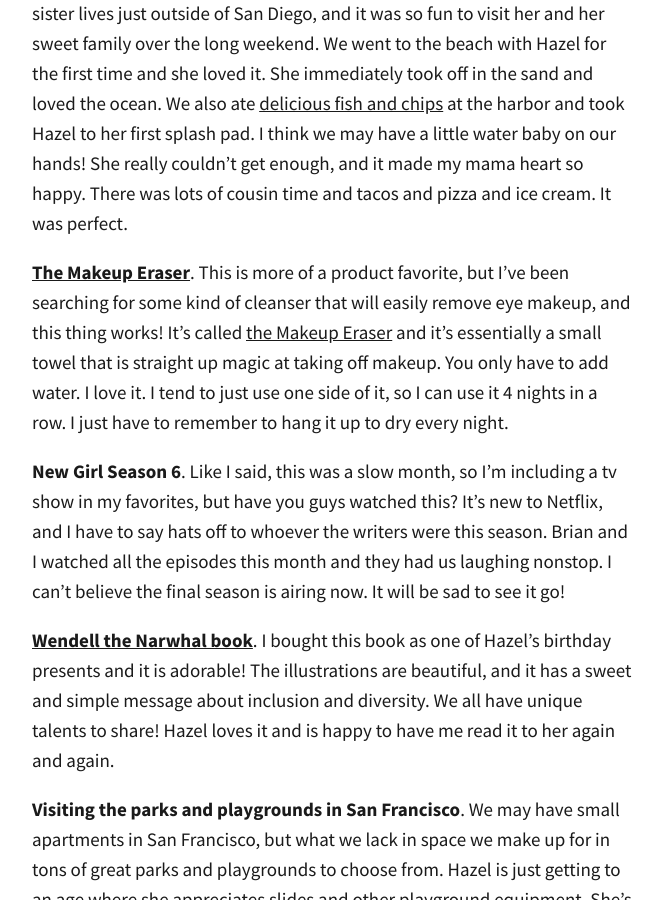
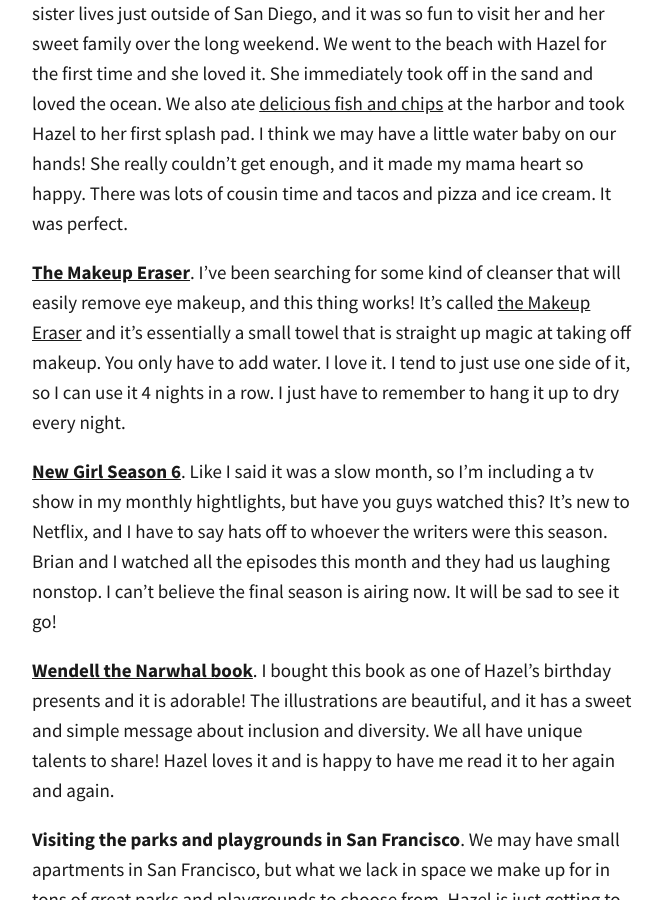
Before and after one commit to totiffany/totiffany.github.io, a Jekyll site: the page built from _posts/2018-05-31-5-Highlights-From-May.md, in a window 1280 px wide and 900 px high, scrolled down 893 px. Shown: the whole window, without its empty margins (308-970 px from the left). Built offline with Jekyll 4.4.1, drawn with Linux system fonts in a browser that asks for light colours; our own code applies the rules of GitHub Pages for plain Markdown files; comment, search, counter and statistics services are not loaded.

Commit message:
Update 2018-05-31-5-Highlights-From-May.md

```diff
--- a/_posts/2018-05-31-5-Highlights-From-May.md
+++ b/_posts/2018-05-31-5-Highlights-From-May.md
@@ -14,9 +14,9 @@ To make sure I have plans to look forward to I've been trying to spend time with
 
 **Our trip to southern California**. Of course this was going to be on here. I've been looking forward to this trip for months, and we had a blast. Brian's sister lives just outside of San Diego, and it was so fun to visit her and her sweet family over the long weekend. We went to the beach with Hazel for the first time and she loved it. She immediately took off in the sand and loved the ocean. We also ate [delicious fish and chips](https://www.yelp.com/biz/harbor-fish-and-chips-oceanside) at the harbor and took Hazel to her first splash pad. I think we may have a little water baby on our hands! She really couldn't get enough, and it made my mama heart so happy. There was lots of cousin time and tacos and pizza and ice cream. It was perfect.
 
-**[The Makeup Eraser](https://www.amazon.com/gp/product/B072C7ZJQ7/ref=as_li_tl?ie=UTF8&camp=1789&creative=9325&creativeASIN=B072C7ZJQ7&linkCode=as2&tag=redletterda04-20&linkId=784bbc490518b444bf1fee371023d52a)**. This is more of a product favorite, but I've been searching for some kind of cleanser that will easily remove eye makeup, and this thing works! It's called [the Makeup Eraser](https://www.amazon.com/gp/product/B072C7ZJQ7/ref=as_li_tl?ie=UTF8&camp=1789&creative=9325&creativeASIN=B072C7ZJQ7&linkCode=as2&tag=redletterda04-20&linkId=784bbc490518b444bf1fee371023d52a) and it's essentially a small towel that is straight up magic at taking off makeup. You only have to add water. I love it. I tend to just use one side of it, so I can use it 4 nights in a row. I just have to remember to hang it up to dry every night.
+**[The Makeup Eraser](https://www.amazon.com/gp/product/B072C7ZJQ7/ref=as_li_tl?ie=UTF8&camp=1789&creative=9325&creativeASIN=B072C7ZJQ7&linkCode=as2&tag=redletterda04-20&linkId=784bbc490518b444bf1fee371023d52a)**. I've been searching for some kind of cleanser that will easily remove eye makeup, and this thing works! It's called [the Makeup Eraser](https://www.amazon.com/gp/product/B072C7ZJQ7/ref=as_li_tl?ie=UTF8&camp=1789&creative=9325&creativeASIN=B072C7ZJQ7&linkCode=as2&tag=redletterda04-20&linkId=784bbc490518b444bf1fee371023d52a) and it's essentially a small towel that is straight up magic at taking off makeup. You only have to add water. I love it. I tend to just use one side of it, so I can use it 4 nights in a row. I just have to remember to hang it up to dry every night.
 
-**New Girl Season 6**. Like I said, this was a slow month, so I'm including a tv show in my favorites, but have you guys watched this? It's new to Netflix, and I have to say hats off to whoever the writers were this season. Brian and I watched all the episodes this month and they had us laughing nonstop. I can't believe the final season is airing now. It will be sad to see it go!
+**[New Girl Season 6](https://www.netflix.com/title/70196145)**. Like I said it was a slow month, so I'm including a tv show in my monthly hightlights, but have you guys watched this? It's new to Netflix, and I have to say hats off to whoever the writers were this season. Brian and I watched all the episodes this month and they had us laughing nonstop. I can't believe the final season is airing now. It will be sad to see it go!
 
 **[Wendell the Narwhal book](https://www.amazon.com/gp/product/1927018668/ref=as_li_tl?ie=UTF8&camp=1789&creative=9325&creativeASIN=1927018668&linkCode=as2&tag=redletterda04-20&linkId=2c5ac7f31d8ab8da5806e7de258faeea)**. I bought this book as one of Hazel's birthday presents and it is adorable! The illustrations are beautiful, and it has a  sweet and simple message about inclusion and diversity. We all have unique talents to share! Hazel loves it and is happy to have me read it to her again and again.
 
```
